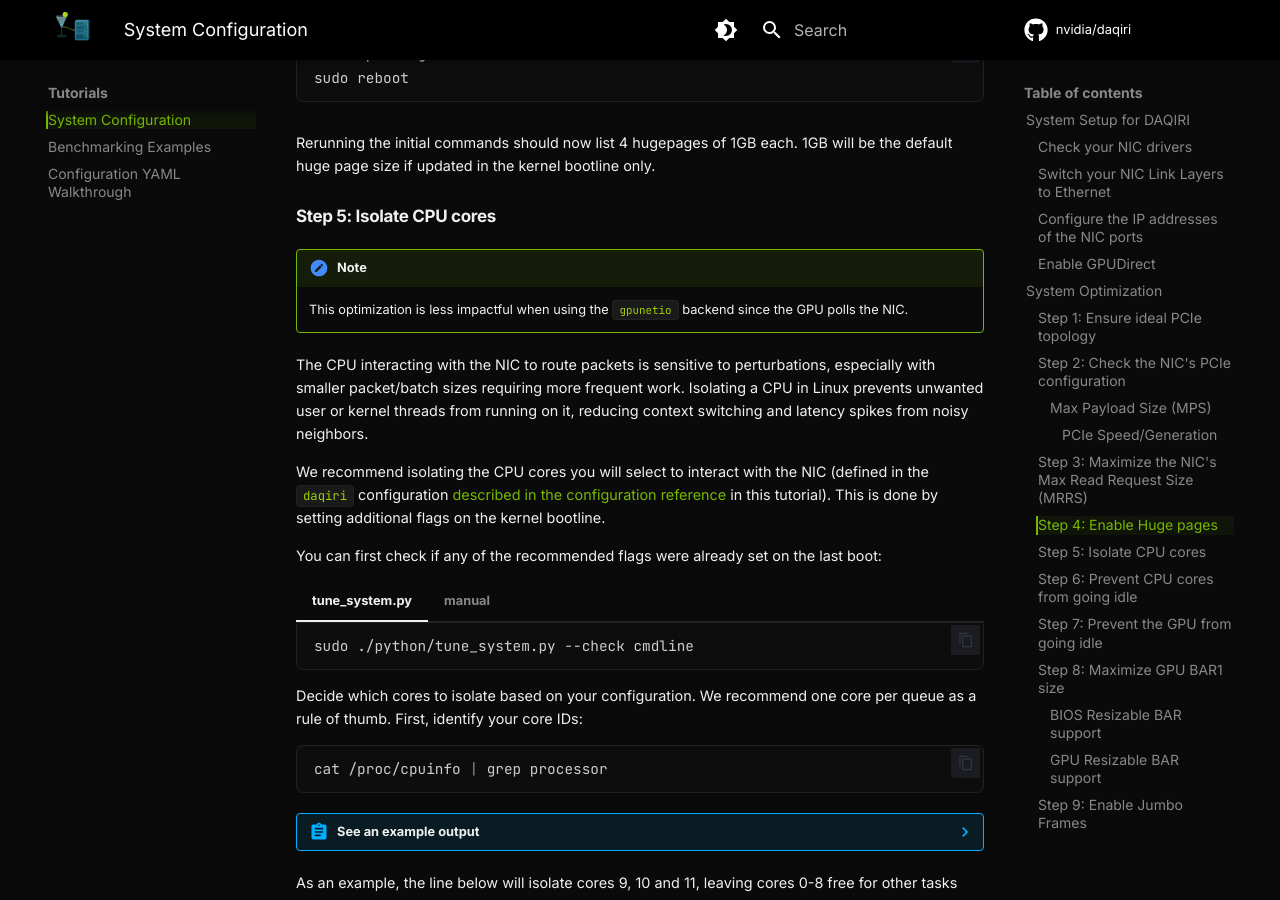
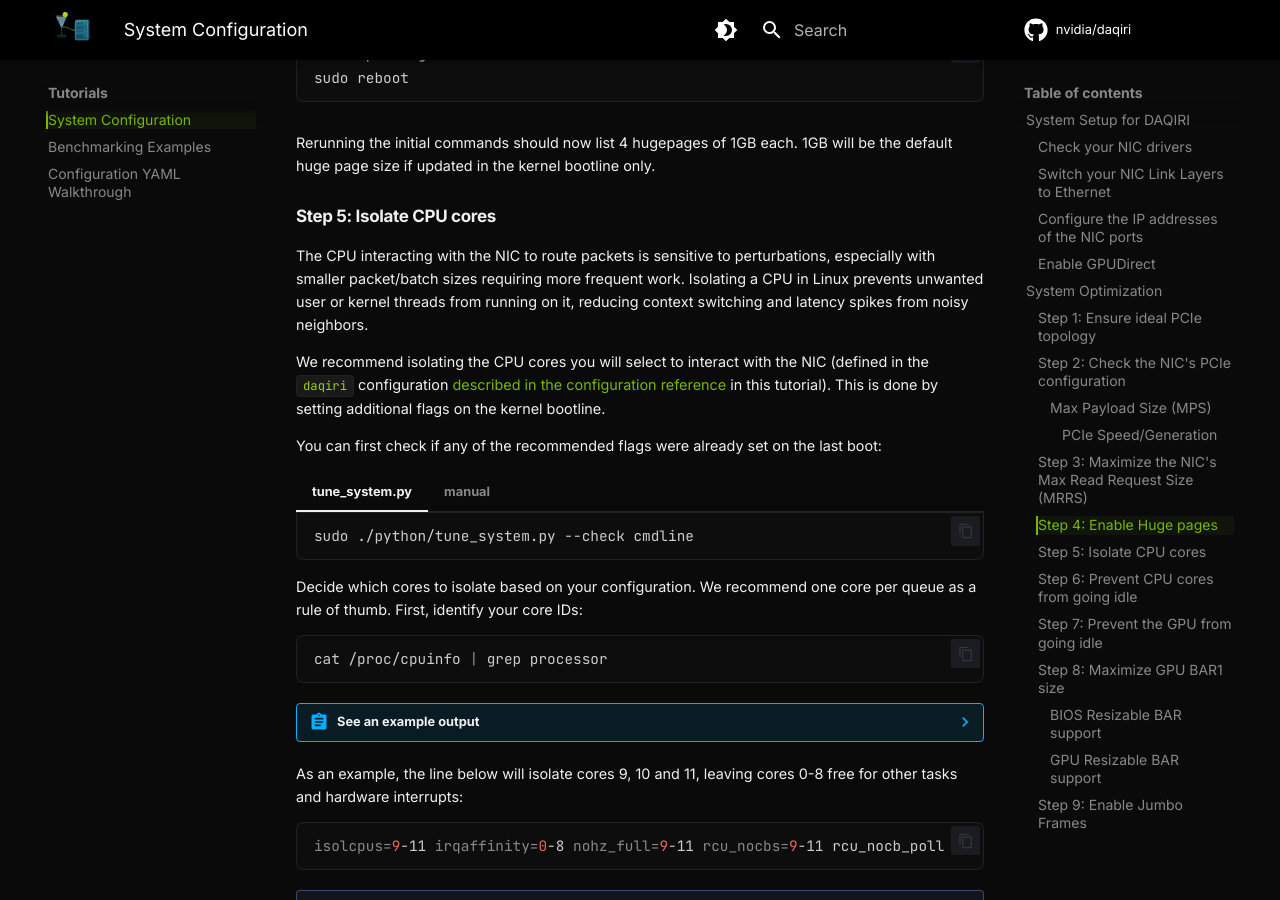
Before and after one commit to NVIDIA/daqiri, an MkDocs documentation site: the page built from docs/tutorials/system_configuration.md, in a window 1280 px wide and 900 px high, scrolled down 9453 px. Built offline with MkDocs 1.6.1 and Material for MkDocs 9.7.7, drawn with Linux system fonts in a browser that asks for light colours; comment, search, counter and statistics services are not loaded.

Commit message:
#111 - Clean up Grafana rate window and GPUNetIO references
Signed-off-by: Cliff Burdick <cburdick@nvidia.com>

```diff
--- a/docs/tutorials/system_configuration.md
+++ b/docs/tutorials/system_configuration.md
@@ -812,10 +812,6 @@ DAQIRI requires an [**NVIDIA SmartNIC**](https://www.nvidia.com/en-us/networking
 
     ### Step 5: Isolate CPU cores
 
-    !!! note
-
-        This optimization is less impactful when using the `gpunetio` backend since the GPU polls the NIC.
-
     The CPU interacting with the NIC to route packets is sensitive to perturbations, especially with smaller packet/batch sizes requiring more frequent work. Isolating a CPU in Linux prevents unwanted user or kernel threads from running on it, reducing context switching and latency spikes from noisy neighbors.
 
     We recommend isolating the CPU cores you will select to interact with the NIC (defined in the `daqiri` configuration [described in the configuration reference](configuration-walkthrough.md) in this tutorial). This is done by setting additional flags on the kernel bootline.
```
Also changed, not shown: 2 other files.
